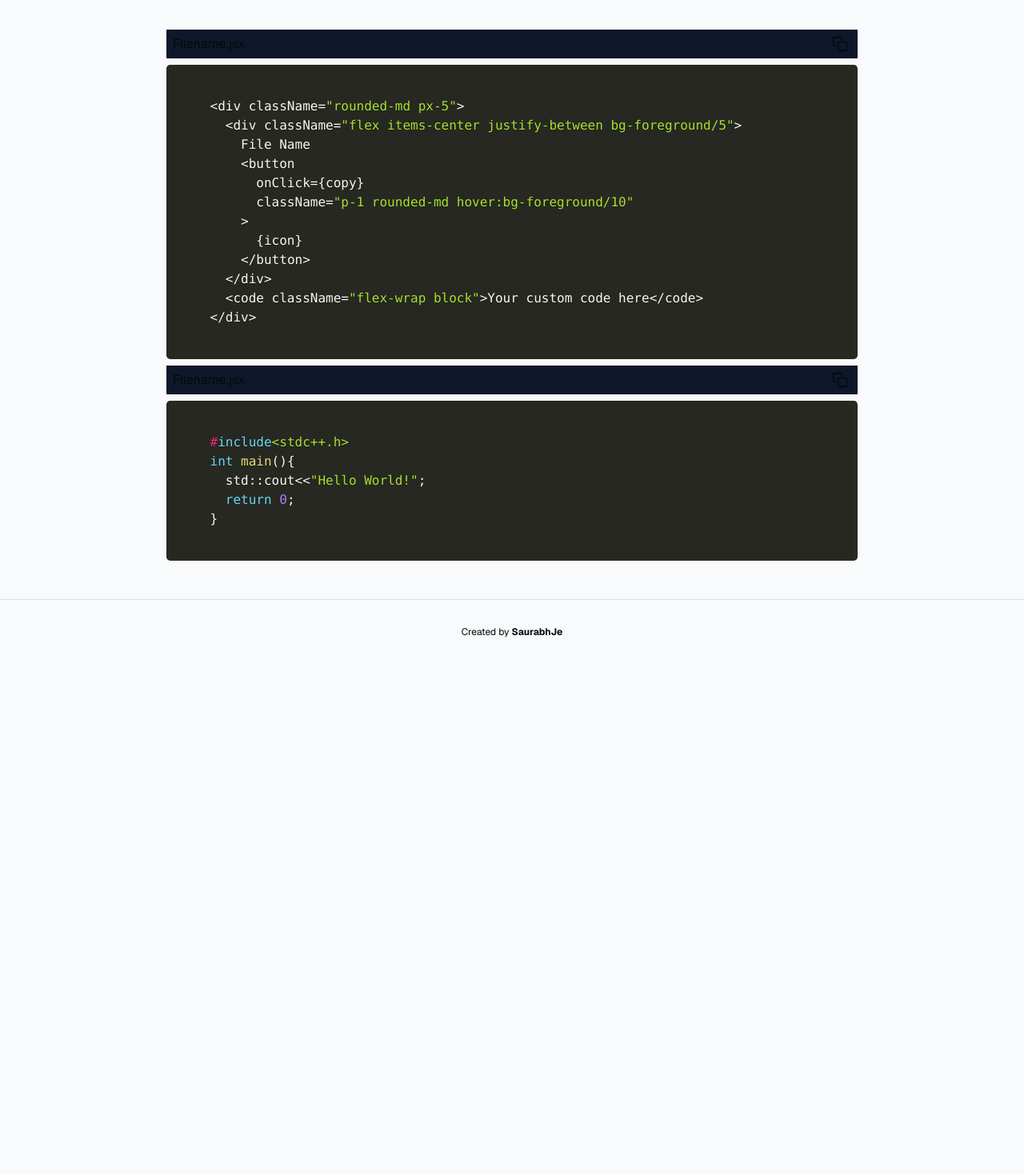
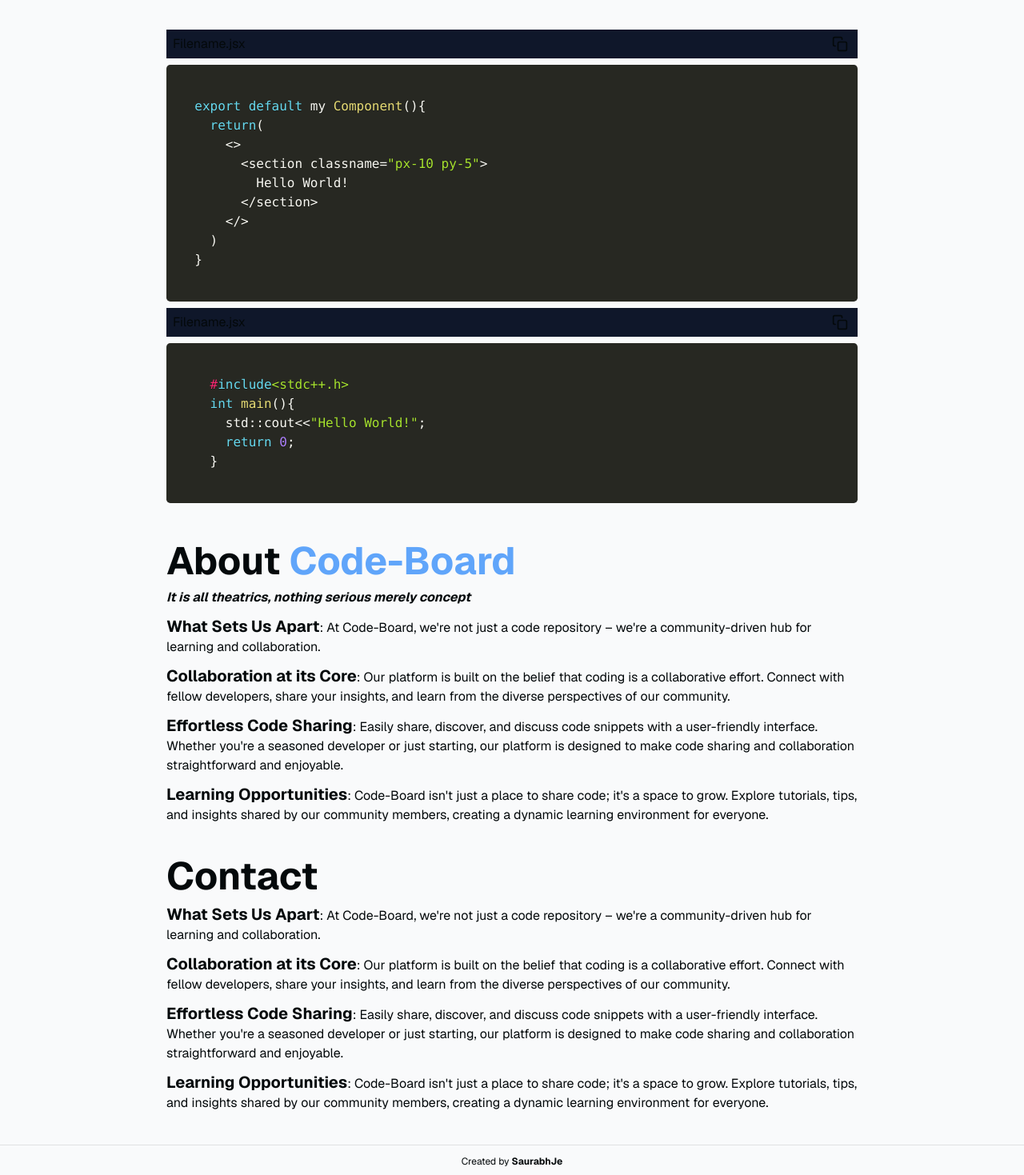
Before and after one commit to saurabhje/code-board, a Next.js app: page / in a window 1280 px wide. Shown: the part 421-1890 px from the top of the page at 80% size. Before the commit the page ends 1251 px from the top, so only its background shows below. Built offline with nearby package versions, Linux system fonts and the light colour scheme; no server answers.

Commit message:
still happening

```diff
--- a/app/about/page.tsx
+++ /dev/null
@@ -1,7 +0,0 @@
-const About = () => {
-  return (
-    <div>Hello</div>
-  )
-}
-
-export default About
--- /dev/null
+++ b/app/new-code/page.tsx
@@ -0,0 +1,10 @@
+export default function AddCode(){
+    return(
+        <section>
+            <form>
+                <label htmlFor= "title">Code title: </label>
+                <input id="title" type="text" className="bg-black border border-sky-500"/>
+            </form>
+        </section>
+    )
+}
--- a/app/page.tsx
+++ b/app/page.tsx
@@ -2,6 +2,8 @@ import { createClient } from "@/utils/supabase/server";
 import { cookies } from "next/headers";
 import Code from "@/components/Code";
 import styles from "../app/utils.module.css";
+import About from "@/components/About";
+import Contact from "@/components/Contact";
 
 export default async function Index() {
   const cookieStore = cookies();
@@ -15,18 +17,15 @@ export default async function Index() {
     }
   };
   const jsxCode = `
-    <div className="rounded-md px-5">
-      <div className="flex items-center justify-between bg-foreground/5">
-        File Name
-        <button
-          onClick={copy}
-          className="p-1 rounded-md hover:bg-foreground/10"
-        >
-          {icon}
-        </button>
-      </div>
-      <code className="flex-wrap block">Your custom code here</code>
-    </div>
+  export default my Component(){
+    return(
+      <>
+        <section classname="px-10 py-5">
+          Hello World!
+        </section>
+      </>
+    )
+  }
     `;
   const cppCode = `
     #include<stdc++.h>
@@ -42,15 +41,24 @@ export default async function Index() {
       className={`${styles.container} flex flex-col items-center py-24 gap-10 lg:py-10`}
     >
       <div
-        className={`${styles.texts} text-3xl md:text-5xl lg:text-7xl font-bold animate-in`}
+        className={`self-start text-3xl md:text-5xl lg:text-7xl font-bold animate-in`}
       >
         {" "}
-        <p>Elevate Your Coding Experience by Discovering and Contributing snippets</p>
+        <p>
+          Elevate Your Coding Experience by Discovering and Contributing
+          snippets
+        </p>
       </div>
-      <div className={`${styles.code} animate-in w-full`}>
-        <Code language='javascript' code={jsxCode}/>
-        <Code language='cpp' code={cppCode} />
-      </div>
+      <section id="codeSnippets" className={`self-start animate-in w-full`}>
+        <Code language="javascript" code={jsxCode} />
+        <Code language="cpp" code={cppCode} />
+      </section>
+      <section id="about">
+        <About/>
+      </section>
+      <section id="contact">
+        <Contact/>
+      </section>
     </div>
   );
 }
--- a/app/utils.module.css
+++ b/app/utils.module.css
@@ -1,13 +1,9 @@
 .container{
     max-width: 90%;
 }
-.texts{
-    align-self: flex-start;
+.psections p{
+    margin-top: 10px;
 }
-.code{
-    align-self: flex-start;
-}
-
 @media screen and (max-width: 768px) {
     .navTitle {
         width: 100%;
--- /dev/null
+++ b/components/About.tsx
@@ -0,0 +1,39 @@
+import styles from "../app/utils.module.css";
+
+export default function About() {
+  return (
+    <section id="about" className={`self-start ${styles.psections}`}>
+      <h1 className="text-3xl md:text-4xl lg:text-5xl font-bold">
+        About <span className="text-blue-400">Code-Board</span>
+      </h1>
+      <p className="font-bold italic">It is all theatrics, nothing serious merely concept</p>
+      <p>
+        <span className="text-xl font-bold">What Sets Us Apart</span>: At
+        Code-Board, we're not just a code repository – we're a community-driven
+        hub for learning and collaboration.
+      </p>
+
+      <p>
+        <span className="text-xl font-bold">Collaboration at its Core</span>:
+        Our platform is built on the belief that coding is a collaborative
+        effort. Connect with fellow developers, share your insights, and learn
+        from the diverse perspectives of our community.
+      </p>
+
+      <p>
+        <span className="text-xl font-bold">Effortless Code Sharing</span>:
+        Easily share, discover, and discuss code snippets with a user-friendly
+        interface. Whether you're a seasoned developer or just starting, our
+        platform is designed to make code sharing and collaboration
+        straightforward and enjoyable.
+      </p>
+
+      <p>
+        <span className="text-xl font-bold">Learning Opportunities</span>:
+        Code-Board isn't just a place to share code; it's a space to grow.
+        Explore tutorials, tips, and insights shared by our community members,
+        creating a dynamic learning environment for everyone.
+      </p>
+    </section>
+  );
+}
--- a/components/Code.tsx
+++ b/components/Code.tsx
@@ -56,7 +56,7 @@ export default function Code({ code, language }: { code: string, language: strin
           {icon}
         </button>
       </div>
-      <SyntaxHighlighter className="mt-0 p-0" language={language} style={okaidia}>
+      <SyntaxHighlighter language={language} style={okaidia}>
         {code}
       </SyntaxHighlighter>
     </div>
--- /dev/null
+++ b/components/Contact.tsx
@@ -0,0 +1,38 @@
+import styles from "../app/utils.module.css";
+
+export default function Contact() {
+  return (
+    <section id="about" className={`self-start animate-in ${styles.psections}`}>
+    <h1 className="text-3xl md:text-4xl lg:text-5xl font-bold">
+      Contact
+    </h1>
+    <p>
+      <span className="text-xl font-bold">What Sets Us Apart</span>: At
+      Code-Board, we're not just a code repository – we're a community-driven
+      hub for learning and collaboration.
+    </p>
+
+    <p>
+      <span className="text-xl font-bold">Collaboration at its Core</span>:
+      Our platform is built on the belief that coding is a collaborative
+      effort. Connect with fellow developers, share your insights, and learn
+      from the diverse perspectives of our community.
+    </p>
+
+    <p>
+      <span className="text-xl font-bold">Effortless Code Sharing</span>:
+      Easily share, discover, and discuss code snippets with a user-friendly
+      interface. Whether you're a seasoned developer or just starting, our
+      platform is designed to make code sharing and collaboration
+      straightforward and enjoyable.
+    </p>
+
+    <p>
+      <span className="text-xl font-bold">Learning Opportunities</span>:
+      Code-Board isn't just a place to share code; it's a space to grow.
+      Explore tutorials, tips, and insights shared by our community members,
+      creating a dynamic learning environment for everyone.
+    </p>
+  </section>
+  );
+}
--- a/components/Footer.tsx
+++ b/components/Footer.tsx
@@ -1,6 +1,6 @@
 export default function Footer() {
   return (
-    <div className="w-full border-t border-t-foreground/10 p-8 flex-col text-center text-xs">
+    <div className="w-full border-t border-t-foreground/10 pb-10 pt-3 flex-col text-center text-xs">
       <p>
         Created by{" "}
         <a
--- a/tailwind.config.js
+++ b/tailwind.config.js
@@ -21,7 +21,7 @@ module.exports = {
       keyframes: {
         slideIn: {
           '0%': {
-            transform: 'translateY(-100%)',
+            transform: 'translateY(-50%)',
           },
           '100%': {
             transform: 'translateY(0%)',
```
